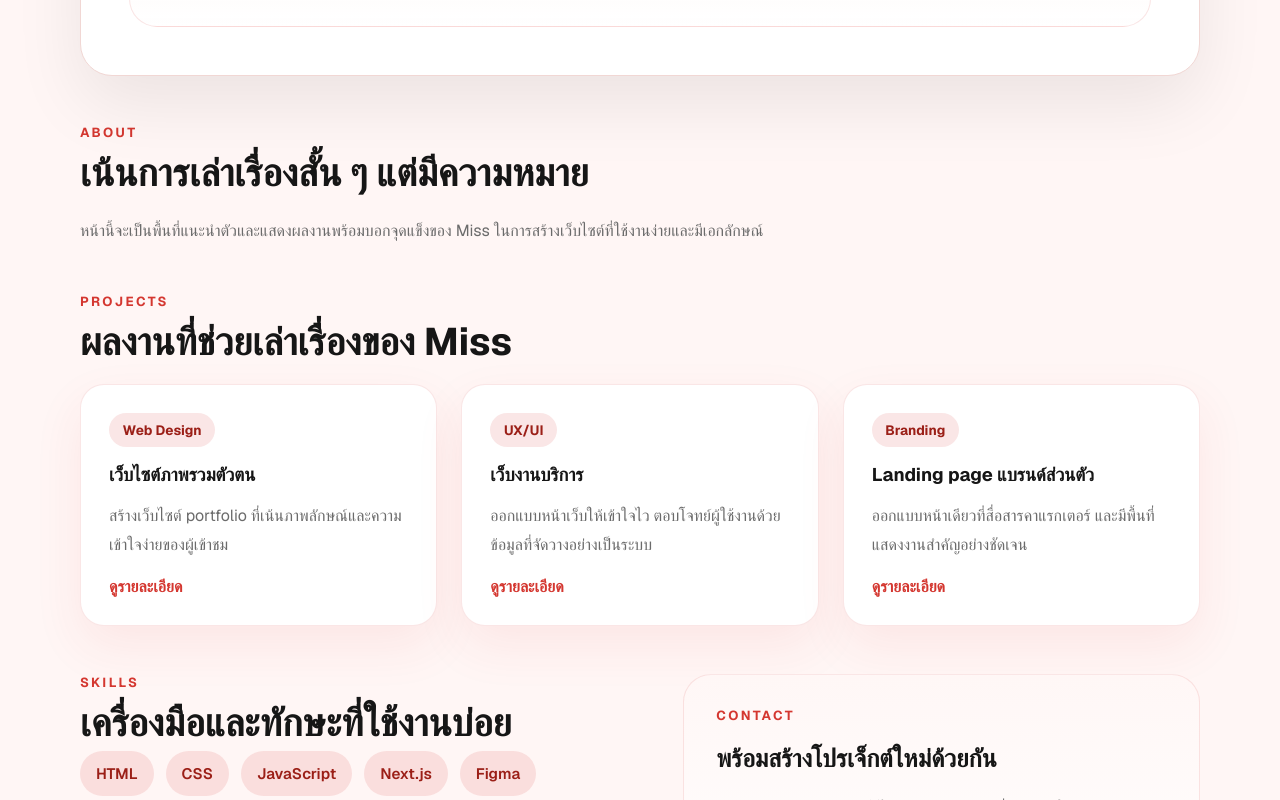
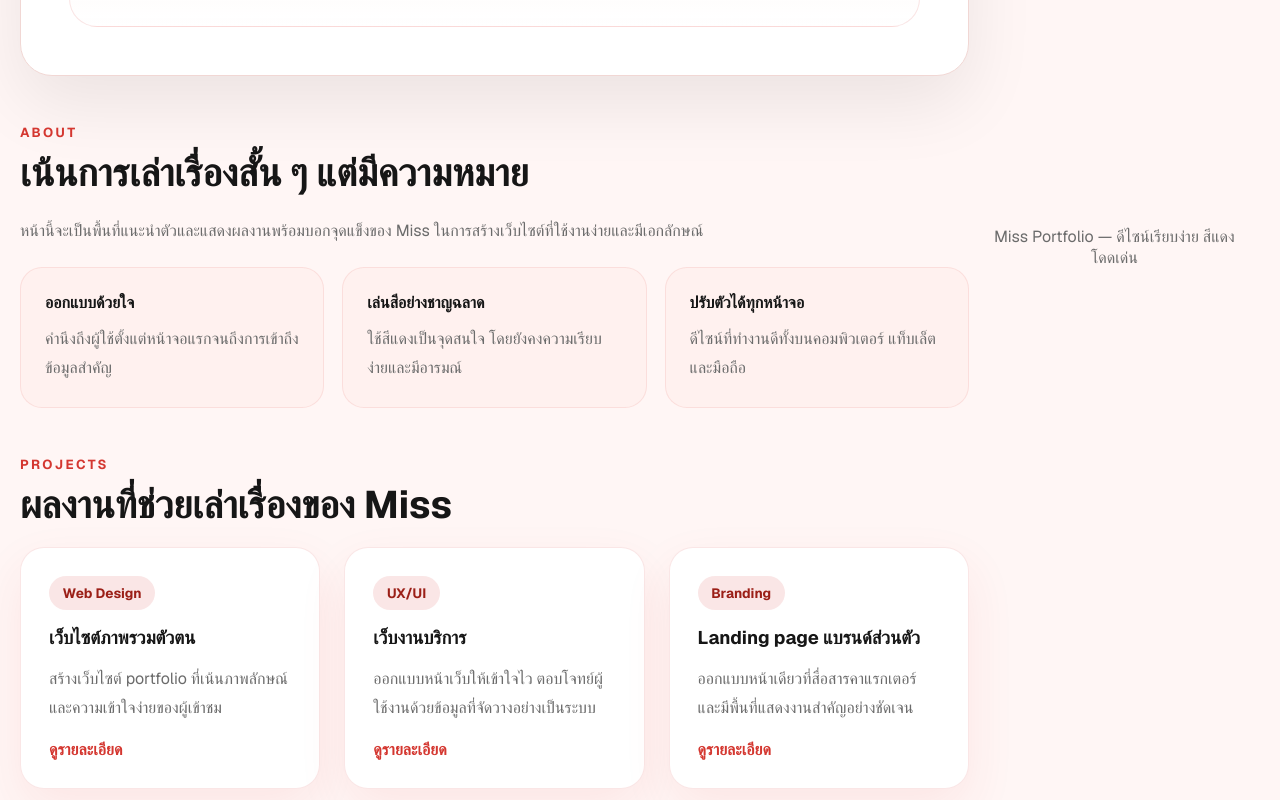
Before and after one commit to SSmikey/portfolio, a Next.js app: page / in a window 1280 px wide. Shown: the part 700-1500 px from the top of the page. Built offline with nearby package versions, Linux system fonts and the light colour scheme.

Commit message:
add card skill

```diff
--- a/src/app/page.module.css
+++ b/src/app/page.module.css
@@ -183,6 +183,30 @@
   line-height: 1.85;
 }
 
+.aboutGrid {
+  display: grid;
+  grid-template-columns: repeat(3, minmax(0, 1fr));
+  gap: 18px;
+}
+
+.aboutItem {
+  padding: 24px;
+  border-radius: 22px;
+  background: rgba(255, 241, 239, 0.9);
+  border: 1px solid rgba(212, 55, 48, 0.1);
+}
+
+.aboutItem h3 {
+  font-size: 1rem;
+  margin-bottom: 0.75rem;
+  color: var(--foreground);
+}
+
+.aboutItem p {
+  color: var(--muted);
+  line-height: 1.8;
+}
+
 .projectGrid {
   display: grid;
   grid-template-columns: repeat(3, minmax(0, 1fr));
@@ -322,12 +346,39 @@
 }
 
 @media (max-width: 760px) {
+  .aboutGrid,
   .projectGrid {
     grid-template-columns: 1fr;
   }
 
   .splitSection {
     grid-template-columns: 1fr;
+  }
+}
+
+.footer {
+  margin-top: 28px;
+  padding: 24px;
+  text-align: center;
+  color: var(--muted);
+}
+
+.hero,
+.section,
+.contactCard,
+.projectCard,
+.aboutItem {
+  animation: fadeInUp 0.72s ease both;
+}
+
+@keyframes fadeInUp {
+  from {
+    opacity: 0;
+    transform: translateY(16px);
+  }
+  to {
+    opacity: 1;
+    transform: translateY(0);
   }
 }
 
--- a/src/app/page.tsx
+++ b/src/app/page.tsx
@@ -40,6 +40,20 @@ export default function Home() {
           <p className={styles.sectionText}>
             หน้านี้จะเป็นพื้นที่แนะนำตัวและแสดงผลงานพร้อมบอกจุดแข็งของ Miss ในการสร้างเว็บไซต์ที่ใช้งานง่ายและมีเอกลักษณ์
           </p>
+          <div className={styles.aboutGrid}>
+            <div className={styles.aboutItem}>
+              <h3>ออกแบบด้วยใจ</h3>
+              <p>คำนึงถึงผู้ใช้ตั้งแต่หน้าจอแรกจนถึงการเข้าถึงข้อมูลสำคัญ</p>
+            </div>
+            <div className={styles.aboutItem}>
+              <h3>เล่นสีอย่างชาญฉลาด</h3>
+              <p>ใช้สีแดงเป็นจุดสนใจ โดยยังคงความเรียบง่ายและมีอารมณ์</p>
+            </div>
+            <div className={styles.aboutItem}>
+              <h3>ปรับตัวได้ทุกหน้าจอ</h3>
+              <p>ดีไซน์ที่ทำงานดีทั้งบนคอมพิวเตอร์ แท็บเล็ต และมือถือ</p>
+            </div>
+          </div>
         </section>
 
         <section className={styles.section} id="projects">
@@ -114,6 +128,9 @@ export default function Home() {
           </aside>
         </section>
       </main>
+      <footer className={styles.footer}>
+        <p>Miss Portfolio — ดีไซน์เรียบง่าย สีแดงโดดเด่น</p>
+      </footer>
     </div>
   );
 }
```
